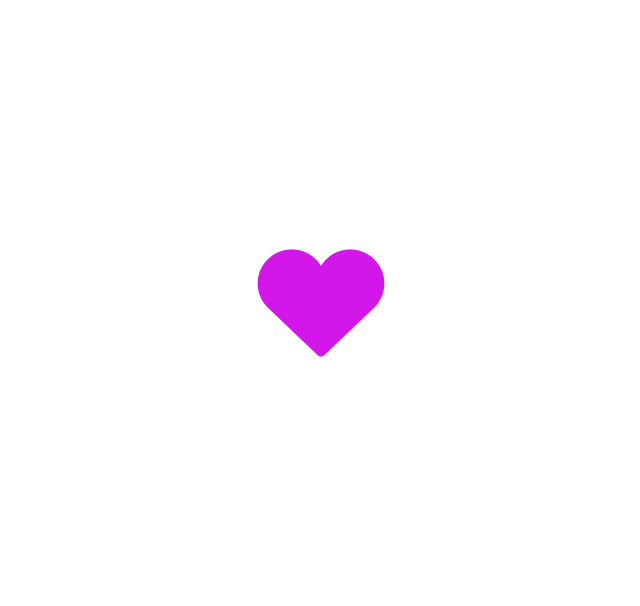
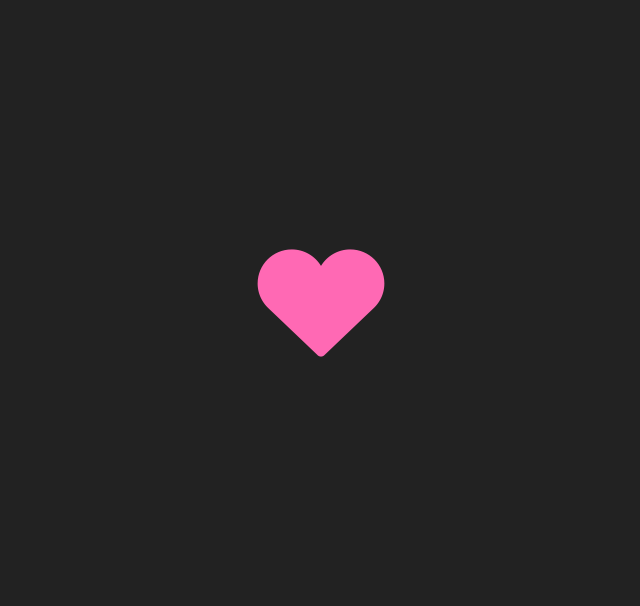
Before and after one commit to vidstige/valentine, a website built with webpack: page static/index.html in a window 1280 px wide. Shown: the part 5-611 px from the top of the page, without its empty margins (87-727 px from the left). Built offline with nearby package versions, Linux system fonts and the light colour scheme.

Commit message:
foreground in css

```diff
--- a/src/index.js
+++ b/src/index.js
@@ -1,5 +1,10 @@
 require("../style.css");
 const heart = require('../static/heart.png');
+
+function color2obj(color) {
+    const rgb = color.match(/\d+/g);
+    return {r: rgb[0], g: rgb[1], b: rgb[2]};
+}
 
 function start(image) {
     const canvas = document.getElementById("target");
@@ -28,6 +33,8 @@ function start(image) {
         }
     }
 
+    const foreground = color2obj(getComputedStyle(canvas).color);
+
     function f(t, duration, cutoff) {
         const rt = (t % duration) / duration;
         if (rt < cutoff) {
@@ -52,9 +59,9 @@ function start(image) {
             const y = cy + py + Math.sin(alpha) * 400 * ry;
             const a = particles[i].a;
             const offset = 4 * (Math.trunc(x) + Math.trunc(y) * backbuffer.width);
-            backbuffer.data[offset + 0] = 0xd3;
-            backbuffer.data[offset + 1] = 0x17;
-            backbuffer.data[offset + 2] = 0xe8;
+            backbuffer.data[offset + 0] = foreground.r;
+            backbuffer.data[offset + 1] = foreground.g;
+            backbuffer.data[offset + 2] = foreground.b;
             backbuffer.data[offset + 3] = a;
 
         }
--- a/style.css
+++ b/style.css
@@ -1,3 +1,4 @@
 body {
-    background: white;
+    background: #222;
+    color: hotpink
 }
```
